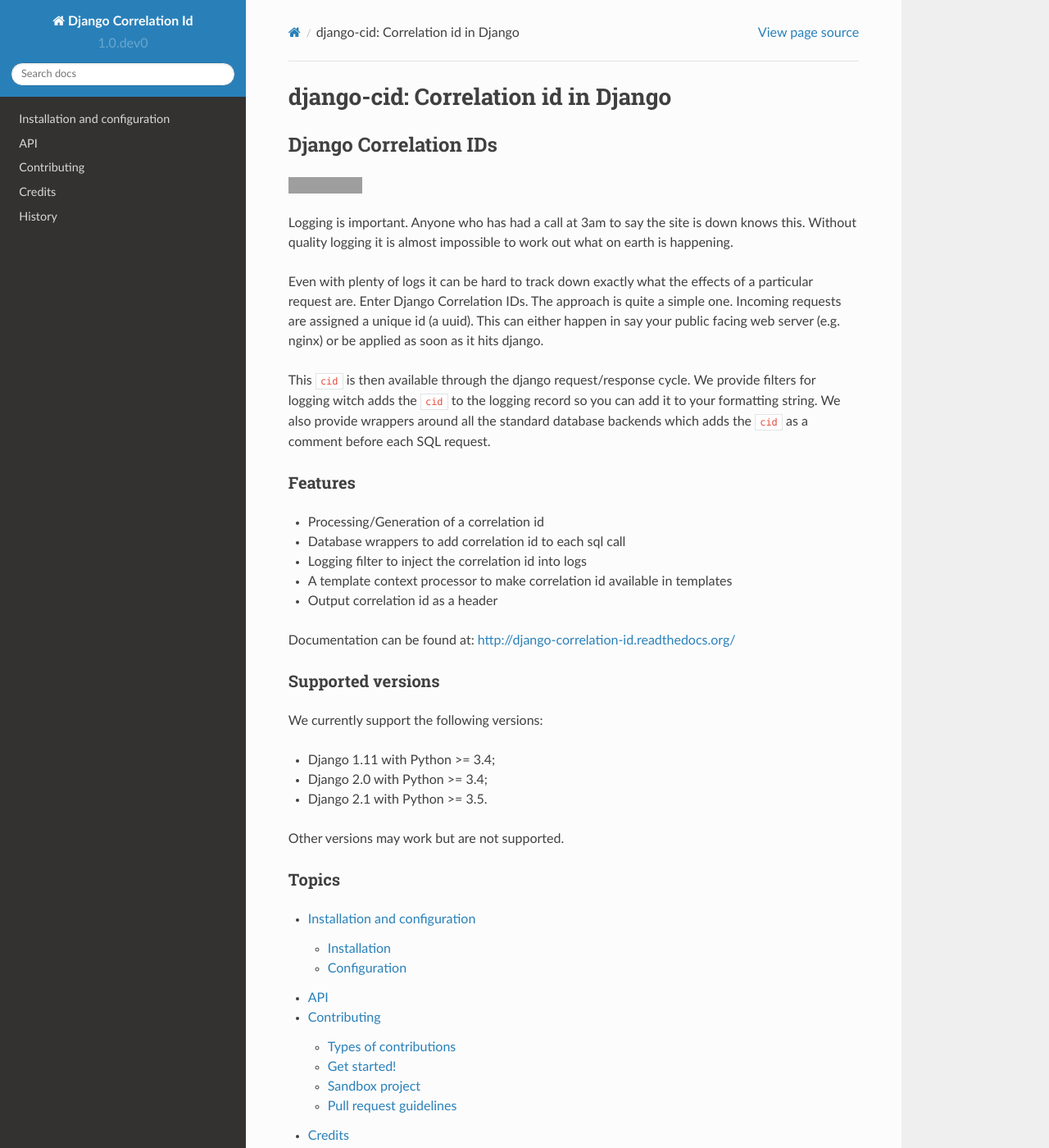
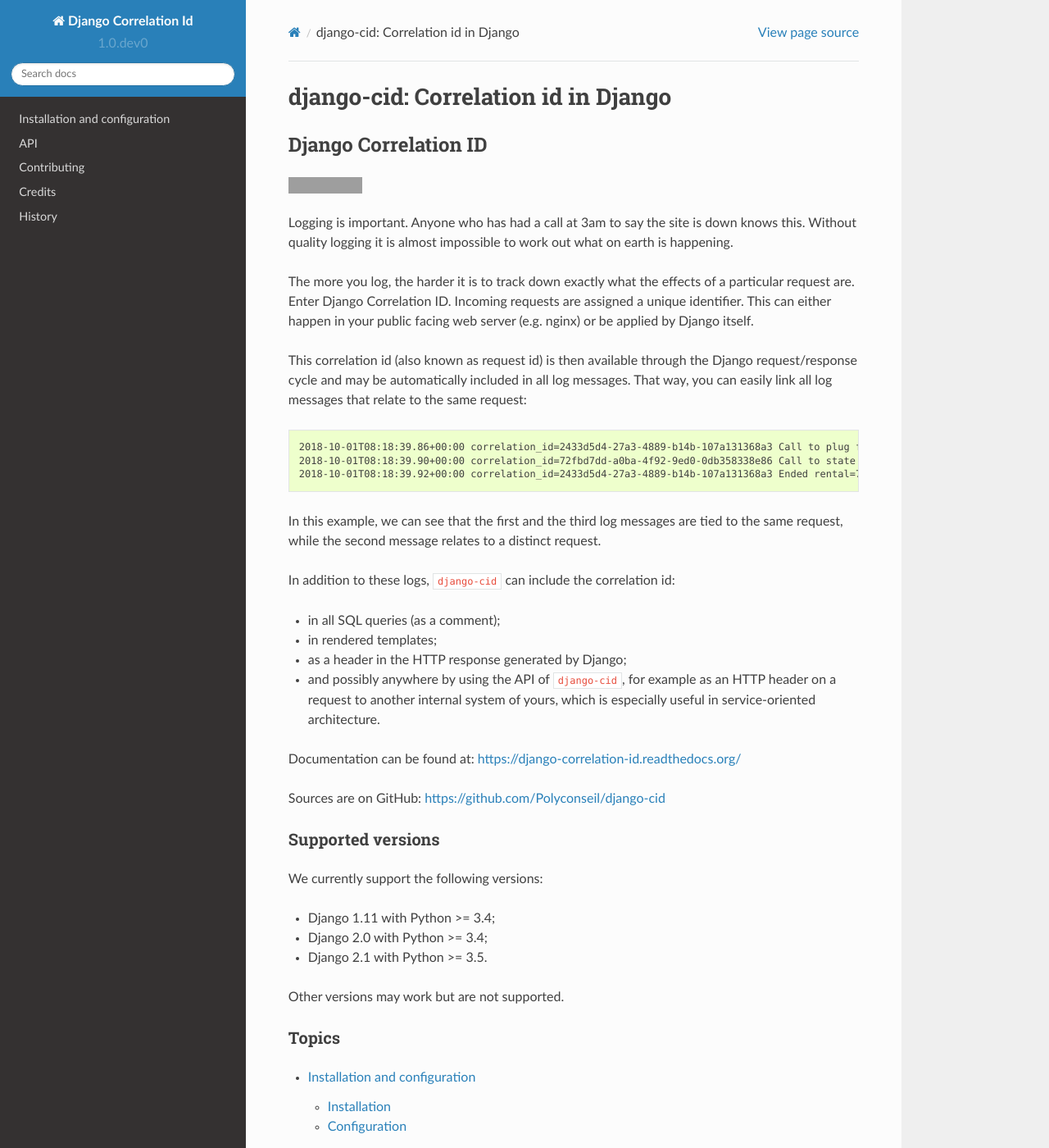
Before and after one commit to Polyconseil/django-cid, a Sphinx documentation site: the page built from docs/index.rst, in a window 1280 px wide and 1400 px high. Shown: the whole window at 82% size. Built offline with Sphinx 7.4.7 and the Read the Docs theme 2.0.0, drawn with Linux system fonts in a browser that asks for light colours; grey boxes are pictures that could not be loaded.

Commit message:
Update README
Add example and change wording so that the purpose appears more
clearly (or so I hope).

```diff
--- a/README.rst
+++ b/README.rst
@@ -1,37 +1,47 @@
-======================
-Django Correlation IDs
-======================
+=====================
+Django Correlation ID
+=====================
 
 .. image:: https://travis-ci.org/Polyconseil/django-cid.png?branch=master
     :target: https://travis-ci.org/Polyconseil/django-cid
 
 
-Logging is important. Anyone who has had a call at 3am to say the site is down
-knows this. Without quality logging it is almost impossible to work out what
-on earth is happening.
+Logging is important. Anyone who has had a call at 3am to say the site
+is down knows this. Without quality logging it is almost impossible to
+work out what on earth is happening.
 
-Even with plenty of logs it can be hard to track down exactly what the effects
-of a particular request are. Enter Django Correlation IDs. The approach
-is quite a simple one. Incoming requests are assigned a unique id (a uuid).
-This can either happen in say your public facing web server (e.g. nginx) or be
-applied as soon as it hits django.
+The more you log, the harder it is to track down exactly what the
+effects of a particular request are. Enter Django Correlation ID.
+Incoming requests are assigned a unique identifier. This can either
+happen in your public facing web server (e.g. nginx) or be applied
+by Django itself.
 
-This ``cid`` is then available through the django request/response cycle. We
-provide filters for logging witch adds the ``cid`` to the logging record so you
-can add it to your formatting string. We also provide wrappers around all the
-standard database backends which adds the ``cid`` as a comment before each SQL
-request.
+This correlation id (also known as request id) is then available
+through the Django request/response cycle and may be automatically
+included in all log messages. That way, you can easily link all log
+messages that relate to the same request::
 
-Features
---------
+    2018-10-01T08:18:39.86+00:00 correlation_id=2433d5d4-27a3-4889-b14b-107a131368a3 Call to plug from cpoint=1
+    2018-10-01T08:18:39.90+00:00 correlation_id=72fbd7dd-a0ba-4f92-9ed0-0db358338e86 Call to state by cpoint=2 with {'state': {'B': 'idle', 'A': 'on_charge'}}
+    2018-10-01T08:18:39.92+00:00 correlation_id=2433d5d4-27a3-4889-b14b-107a131368a3 Ended rental=7 customer="John Smith" on plug
 
-* Processing/Generation of a correlation id
-* Database wrappers to add correlation id to each sql call
-* Logging filter to inject the correlation id into logs
-* A template context processor to make correlation id available in templates
-* Output correlation id as a header
+In this example, we can see that the first and the third log messages
+are tied to the same request, while the second message relates to a
+distinct request.
 
-Documentation can be found at:  http://django-correlation-id.readthedocs.org/
+In addition to these logs, ``django-cid`` can include the correlation
+id:
+
+- in all SQL queries (as a comment);
+- in rendered templates;
+- as a header in the HTTP response generated by Django;
+- and possibly anywhere by using the API of ``django-cid``, for
+  example as an HTTP header on a request to another internal system of
+  yours, which is especially useful in service-oriented architecture.
+
+Documentation can be found at:  https://django-correlation-id.readthedocs.org/
+
+Sources are on GitHub: https://github.com/Polyconseil/django-cid
 
 
 Supported versions
--- a/docs/conf.py
+++ b/docs/conf.py
@@ -76,6 +76,9 @@
 
 # The name of the Pygments (syntax highlighting) style to use.
 pygments_style = 'sphinx'
+# By default, don't suppose that preformatted text is Python code. We
+# use the `code-block` directive for Python code.
+highlight_language = 'none'
 
 
 # -- Options for HTML output -------------------------------------------------
```
